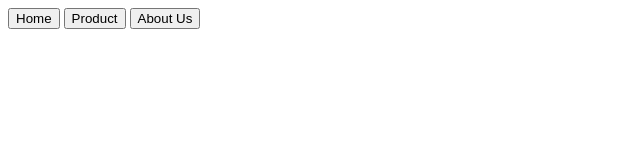
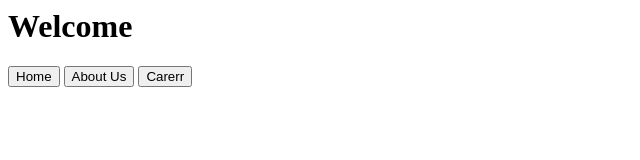
Before and after one commit to fajri-idza/traininggit, a plain HTML site: page index.html in a window 1280 px wide. Shown: the whole page, without its empty margins (0-640 px from the left). Drawn offline with Linux system fonts and the light colour scheme.

Commit message:
menambahkan menu di option2

```diff
--- a/index.html
+++ b/index.html
@@ -1,3 +1,4 @@
+<h1>Welcome</h1>
 <button>Home</button>
-<button>Product</button>
 <button>About Us</button>
+<button>Carerr</button>
```
